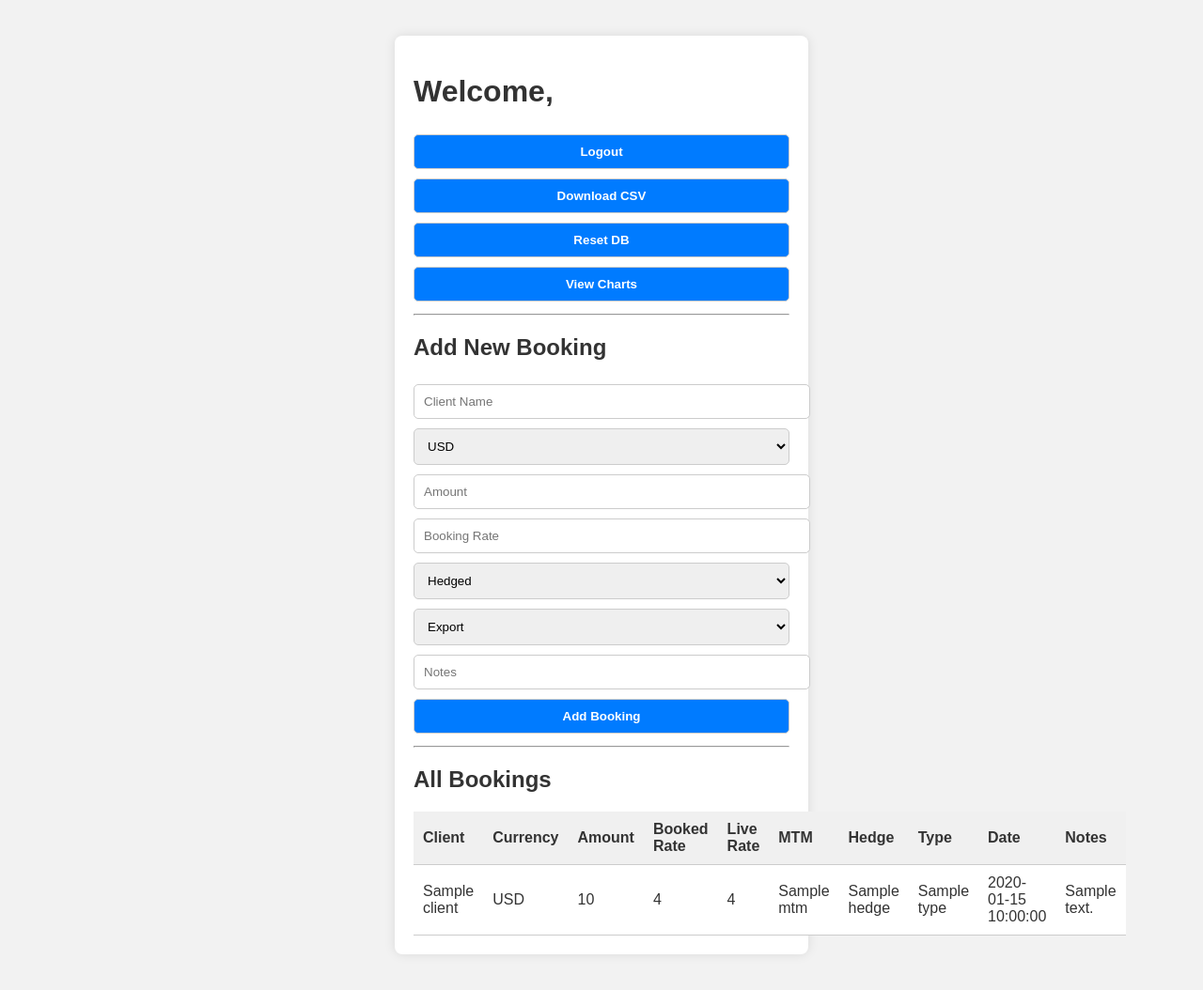
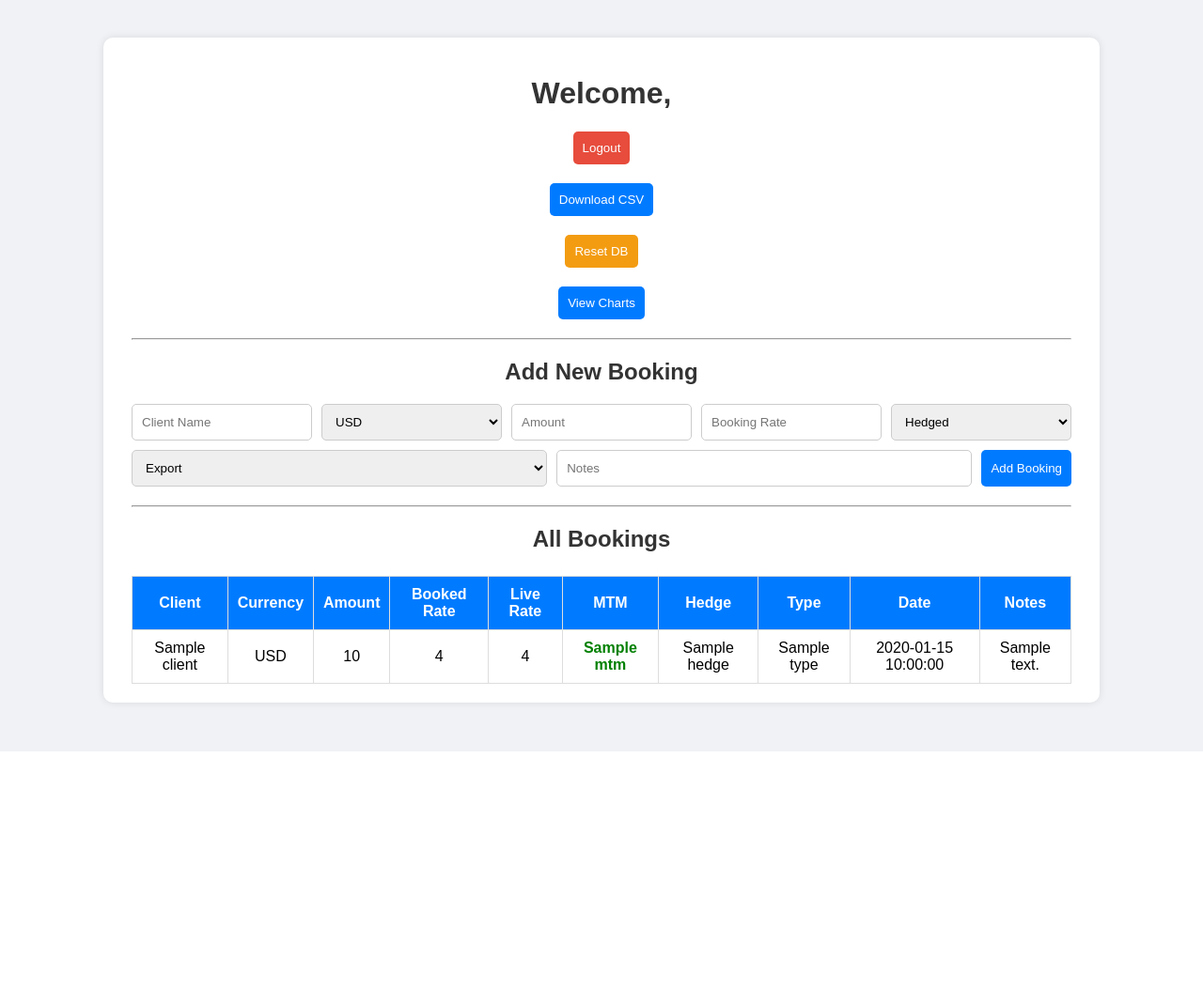
Before and after one commit to kjexiccon/fx-tracker, a Flask app: template templates/index.html in a window 1280 px wide. Shown: the whole page at 94% size. After the commit the page ends 800 px from the top, so only its background shows below. Run offline with Flask 3, Linux system fonts and the light colour scheme; the template is opened without the code that fills it: most values are stand-ins (such as "Sample title", 1, 10 or a date in 2020).

Commit message:
style.css

```diff
--- a/static/style.css
+++ b/static/style.css
@@ -1,31 +1,48 @@
 body {
     font-family: Arial, sans-serif;
-    padding: 30px;
-    background-color: #f2f2f2;
+    background: #f0f2f5;
+    margin: 0;
+    padding: 0;
+}
+
+.container {
+    width: 90%;
+    max-width: 1000px;
+    margin: 40px auto;
+    background: white;
+    padding: 20px 30px;
+    border-radius: 10px;
+    box-shadow: 0 0 8px rgba(0, 0, 0, 0.1);
+}
+
+h1, h2 {
+    text-align: center;
     color: #333;
 }
 
-.container {
-    max-width: 400px;
-    margin: auto;
-    background: white;
-    padding: 20px;
-    border-radius: 8px;
-    box-shadow: 0 0 12px rgba(0, 0, 0, 0.1);
+form {
+    display: flex;
+    flex-wrap: wrap;
+    gap: 10px;
+    margin: 20px 0;
+    justify-content: center;
 }
 
 input, select, button {
     padding: 10px;
-    margin: 5px 0;
-    width: 100%;
+    border-radius: 5px;
     border: 1px solid #ccc;
-    border-radius: 5px;
+}
+
+input, select {
+    min-width: 150px;
+    flex: 1;
 }
 
 button {
     background-color: #007bff;
     color: white;
-    font-weight: bold;
+    border: none;
     cursor: pointer;
 }
 
@@ -33,23 +50,59 @@ button:hover {
     background-color: #0056b3;
 }
 
+button.danger {
+    background-color: #e74c3c;
+}
+
+button.warning {
+    background-color: #f39c12;
+}
+
+.login-container {
+    max-width: 400px;
+    margin: 100px auto;
+    background: white;
+    padding: 30px;
+    border-radius: 10px;
+    box-shadow: 0 0 8px rgba(0,0,0,0.1);
+    text-align: center;
+}
+
+.error {
+    color: red;
+    margin-bottom: 10px;
+}
+
 table {
     width: 100%;
     border-collapse: collapse;
-    background-color: white;
-    margin-top: 20px;
+    margin-top: 25px;
 }
 
 th, td {
     padding: 10px;
-    text-align: left;
-    border-bottom: 1px solid #ccc;
+    text-align: center;
+    border: 1px solid #ddd;
 }
 
 th {
-    background-color: #f0f0f0;
+    background-color: #007bff;
+    color: white;
 }
 
-a button {
-    margin-right: 10px;
+.profit {
+    color: green;
+    font-weight: bold;
 }
+
+.loss {
+    color: red;
+    font-weight: bold;
+}
+
+canvas {
+    width: 100% !important;
+    max-width: 800px;
+    margin: auto;
+    display: block;
+}
```
